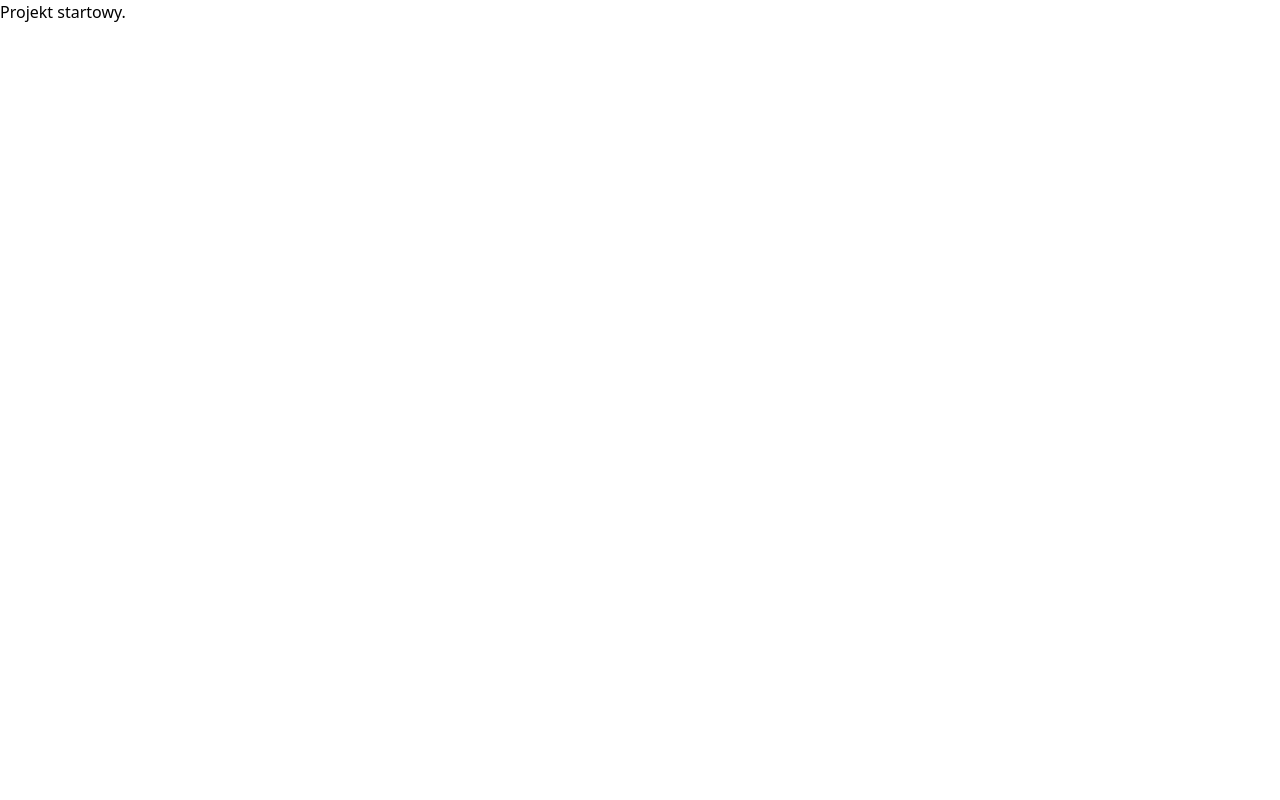
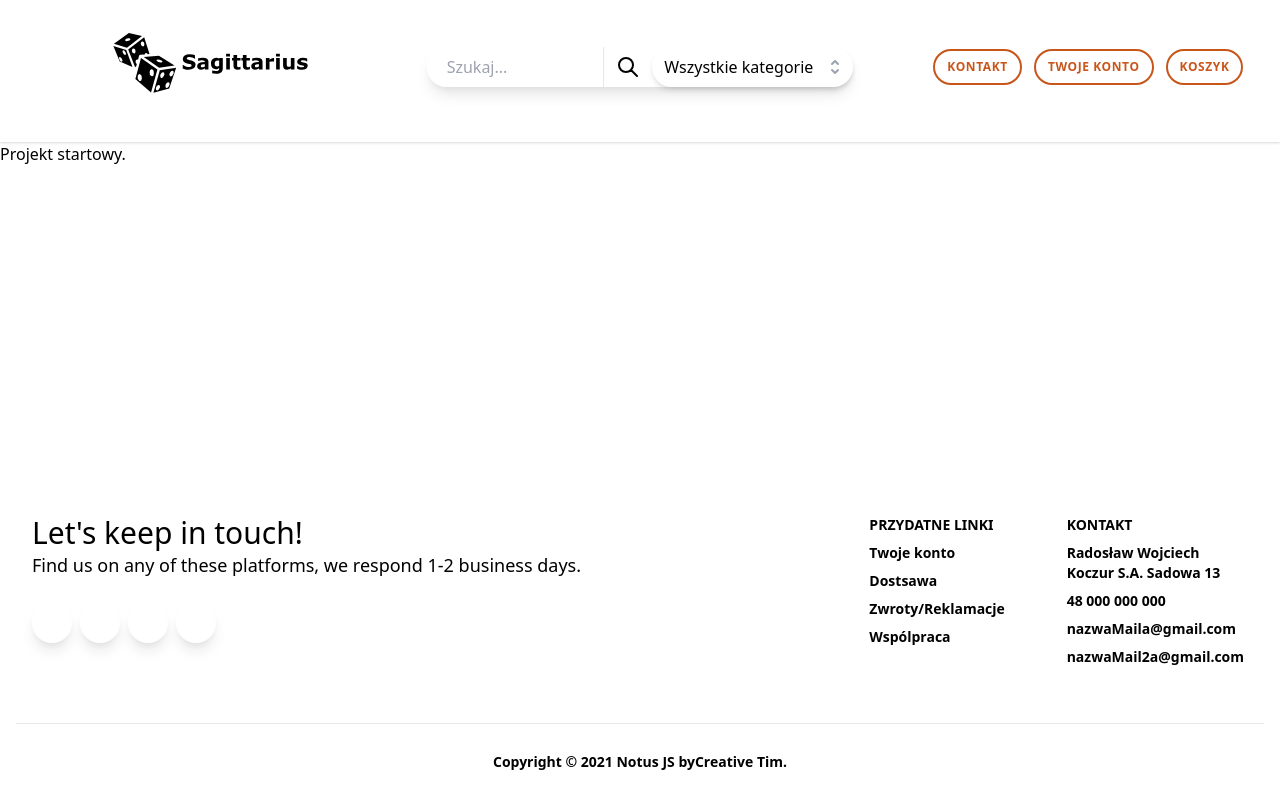
Before and after one commit to Lorn-Hukka/IO, a Next.js app: page / in a window 1280 px wide. Built offline with nearby package versions, Linux system fonts and the light colour scheme.

Commit message:
Stylizacja nagłówka

```diff
--- a/components/Header.js
+++ b/components/Header.js
@@ -1,8 +1,8 @@
 import Link from 'next/link'
 import Image from 'next/image'
-import { useState } from 'react'
-import { Listbox } from '@headlessui/react'
-import { ChevronDownIcon } from '@heroicons/react/solid'
+import { Fragment, useState } from 'react'
+import { Listbox, Transition } from '@headlessui/react'
+import { CheckIcon, SelectorIcon } from '@heroicons/react/solid'
 
 
 const kategorie = [
@@ -15,41 +15,89 @@ const kategorie = [
   ]
 
 const Header = () => {
-    const [kategoria, setKategorie] = useState(kategorie[0])
+    const [selected, setSelected] = useState(kategorie[0])
     return (
-        <nav>
+        <div className="md:grid md:grid-cols-3 items-center z-50 shadow pb-2">
+            <div className="flex justify-center lg:justify-end lg:mr-20">
             <Link href="/"><a>
                 <Image src="/logo-right.svg" width ={256} height={128} />
             </a></Link>
-            <div className="inline-block">
-            <input type="text" placeholder="Szukaj..." />
+            </div>
 
-            <Listbox value={kategoria} onChange={setKategorie}>
-                <Listbox.Button>{kategoria.name}
-                    <ChevronDownIcon className="w-5 h-5 ml-2 -mr-1" />
+            <div className="mx-12 md:mx-0 flex justify-between shadow-lg rounded-full">
+                <input className ="outline-none rounded-full w-full pl-5" type="text" placeholder="Szukaj..." />
+
+                <button className="border-l">
+                <svg xmlns="http://www.w3.org/2000/svg" className="h-6 w-6 mx-3" fill="none" viewBox="0 0 24 24" stroke="currentColor">
+                <path stroke-linecap="round" stroke-linejoin="round" stroke-width="2" d="M21 21l-6-6m2-5a7 7 0 11-14 0 7 7 0 0114 0z" />
+                </svg>
+                </button>
+                <div>
+                    <Listbox value={selected} onChange={setSelected}>
+                        <div className="relative">
+                        <Listbox.Button className="relative w-full py-2 pl-3 pr-10 text-left bg-white rounded-full shadow-md cursor-pointer focus:outline-none focus-visible:ring-2 focus-visible:ring-opacity-75 focus-visible:ring-white focus-visible:ring-offset-orange-300 focus-visible:ring-offset-2 focus-visible:border-indigo-500">
+                            <span className="block truncate">{selected.name}</span>
+                            <span className="absolute inset-y-0 right-0 flex items-center pr-2 pointer-events-none">
+                            <SelectorIcon
+                                className="w-5 h-5 text-gray-400"
+                                aria-hidden="true"
+                            />
+                            </span>
                         </Listbox.Button>
-                    <Listbox.Options>
-                        {kategorie.map((kategoria) => (
+                        <Transition
+                            as={Fragment}
+                            leave="transition ease-in duration-100"
+                            leaveFrom="opacity-100"
+                            leaveTo="opacity-0"
+                        >
+                            <Listbox.Options className="absolute w-100 py-1 mt-1 overflow-auto text-base bg-white rounded-md shadow-lg max-h-60 ring-1 ring-black ring-opacity-5 focus:outline-none">
+                            {kategorie.map((kategoria, kategoriaIdx) => (
                                 <Listbox.Option
-                            key={kategoria.id}
+                                key={kategoriaIdx}
+                                className={({ active }) =>
+                                    `${active ? 'text-primary-900 bg-primary-100' : 'text-gray-900'}
+                                        cursor-pointer select-none relative py-2 pl-10 pr-4`
+                                }
                                 value={kategoria}
-                            disabled={kategoria.unavailable}
+                                >
+                                {({ selected, active }) => (
+                                    <>
+                                    <span
+                                        className={`${
+                                        selected ? 'font-medium' : 'font-normal'
+                                        } block truncate`}
                                     >
                                         {kategoria.name}
+                                    </span>
+                                    {selected ? (
+                                        <span
+                                        className={`${
+                                            active ? 'text-primary-600' : 'text-primary-600'
+                                        }
+                                                absolute inset-y-0 left-0 flex items-center pl-3`}
+                                        >
+                                        <CheckIcon className="w-5 h-5" aria-hidden="true" />
+                                        </span>
+                                    ) : null}
+                                    </>
+                                )}
                                 </Listbox.Option>
                             ))}
                             </Listbox.Options>
+                        </Transition>
+                        </div>
                     </Listbox>
                 </div>
-            <Link href="/"><a>Kontakt</a></Link>
-            <Link href="/"><a>Twoje konto</a></Link>
-            <Link href="/"><a>Koszyk</a></Link> <br/>
+            </div>
+                        <nav className="flex justify-center md:justify-start">
+                            <Link href="/"><a className="flex items-center rounded-full mt-3 md:mt-0 md:ml-3 lg:ml-20 py-2 px-3 uppercase text-xs font-bold tracking-wider cursor-pointer text-primary border-primary border-2 hover:bg-primary hover:text-white transition ease-out duration-500">Kontakt</a></Link>
+                            <Link href="/"><a className="flex items-center text-center rounded-full mt-3 md:mt-0 mx-3 py-2 px-3 uppercase text-xs font-bold tracking-wider cursor-pointer text-primary border-primary border-2 hover:bg-primary hover:text-white transition ease-out duration-500">Twoje konto</a></Link>
+                            <Link href="/"><a className="flex items-center rounded-full mt-3 md:mt-0 py-2 px-3 uppercase text-xs font-bold tracking-wider cursor-pointer text-primary border-primary border-2 hover:bg-primary hover:text-white transition ease-out duration-500">Koszyk</a></Link>
+                        </nav>
 
-            {kategorie.map((kategoria) => (
-                    <h3 className="inline">{kategoria.name}</h3>
-            ))}
 
-        </nav>
+
+        </div>
     );
 }
 
--- a/components/Layout.js
+++ b/components/Layout.js
@@ -1,6 +1,6 @@
 import Head from 'next/head'
 import Footer from './Footer'
-// import Header from './Header'
+import Header from './Header'
 // import Navbar from './Navbar'
 
 const Layout = ({ children }) => {
@@ -20,11 +20,11 @@ const Layout = ({ children }) => {
                 <title>Sagittarius - Twój sklep hobbystyczny.</title>
             </Head>
             <div className="flex flex-col min-h-screen overflow-hidden">
-                {/* <Header /> */}
+                { <Header /> }
                 <main className="flex-grow">
                     {children}
                 </main>
-                {/* <Footer /> */}
+                { <Footer /> }
             </div>
         </>
 
```
Lines whose indentation alone changed are shown as unchanged.
